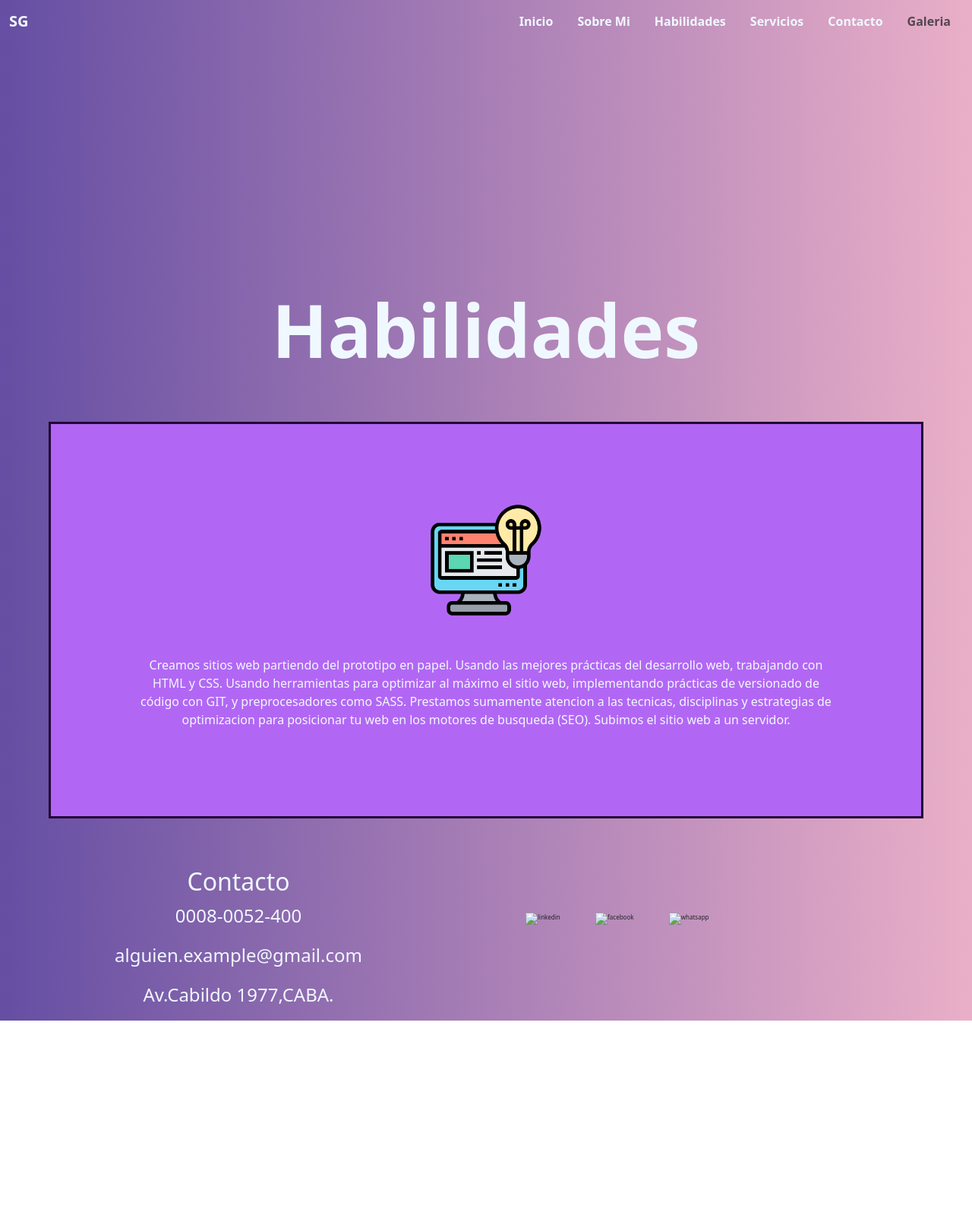
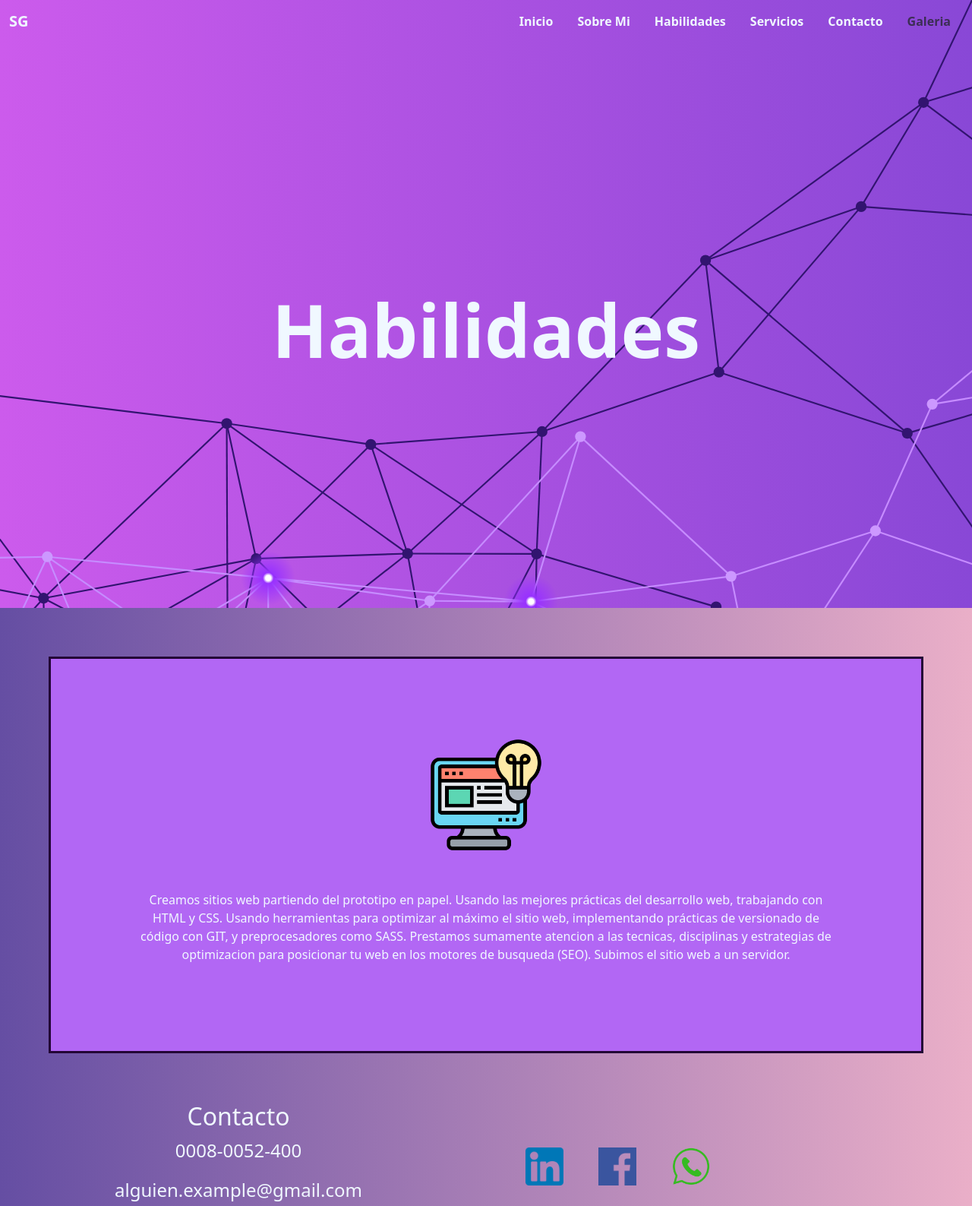
Before and after one commit to MarGmzDevcyber/PreentregaDosGomez, a plain HTML site: page pages/habilidades.html in a window 1280 px wide. Shown: the top 1587 px of the page at 76% size. Before the commit the page ends 1343 px from the top, so only its background shows below. Drawn offline with nearby package versions, Linux system fonts and the light colour scheme.

Commit message:
ultimando detalles

```diff
--- a/pages/habilidades.html
+++ b/pages/habilidades.html
@@ -14,7 +14,7 @@
 
 <body>
         <section class="fondotodpag">
-            <header class="terpag">
+            <header class="pagina-tres">
                 <nav class=" navbar navbar-expand-lg bg-">
                     <div class="container-fluid navbg">
                         <a class="navbar-brand href="#">SG</a>
@@ -60,9 +60,9 @@
                                     <p class="rrss"> Av.Cabildo 1977,CABA.</p>
                             </div>
                             <div class="col-sm-6 lista">
-                                    <img src="./img/linkedin.png"width="60" alt="linkedin" class="ft">
-                                    <img src="./img/iconfb.png" width= "60"alt="facebook" class="ft">
-                                    <img src="./img/wpp.png" width="60"alt="whatsapp" class="ft">
+                                    <img src="../img/linkedin.png"width="60" alt="linkedin" class="ft">
+                                    <img src="../img/iconfb.png" width= "60"alt="facebook" class="ft">
+                                    <img src="../img/wpp.png" width="60"alt="whatsapp" class="ft">
                                 </div>
                         </div>
                     </section>
```
